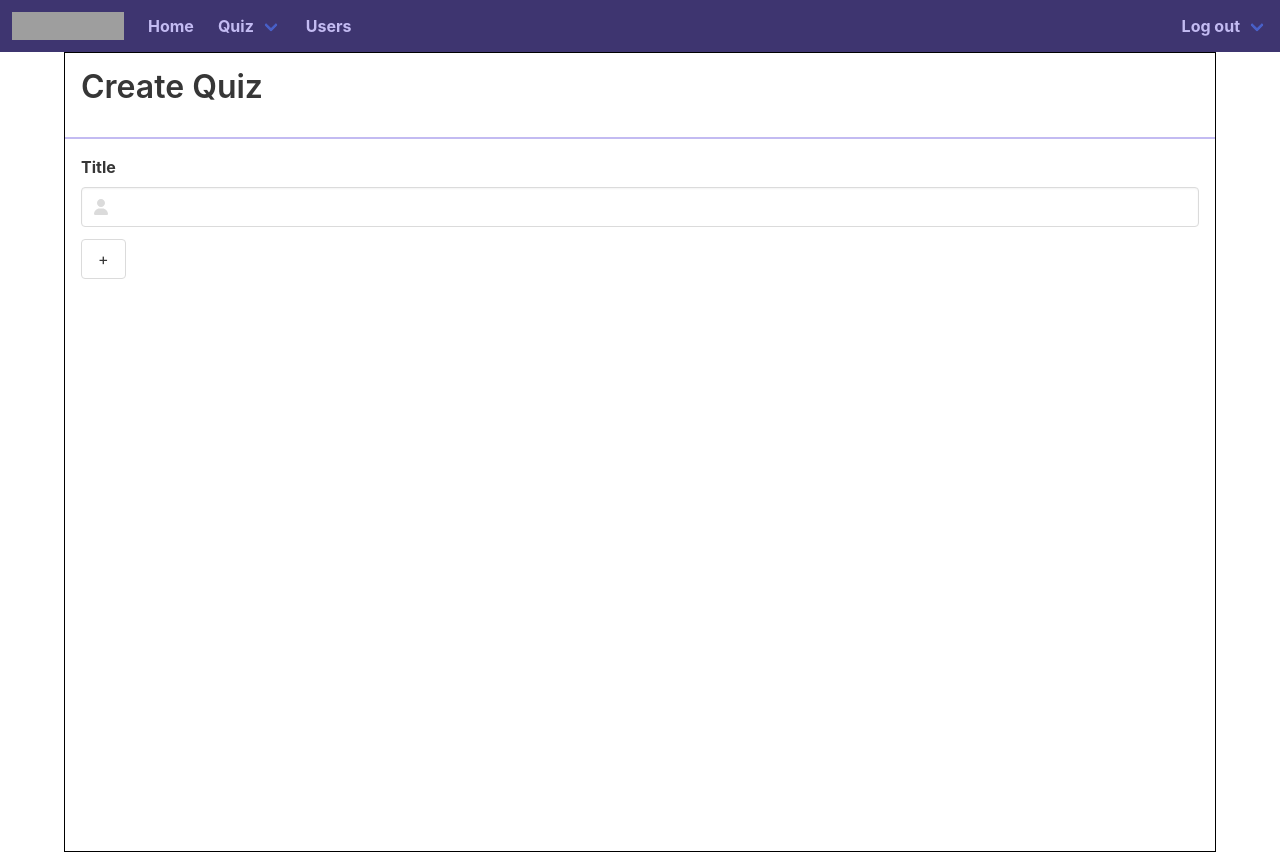
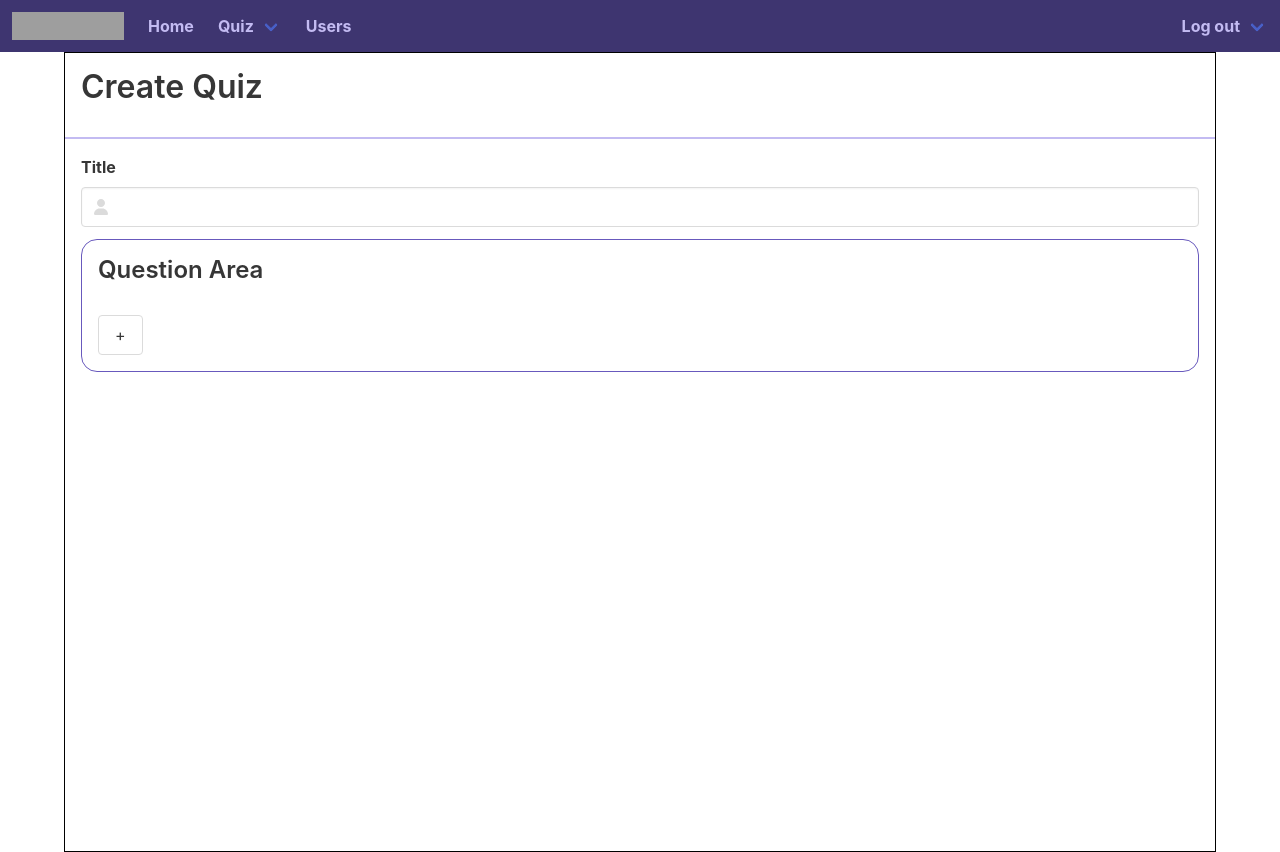
Before and after one commit to fabiodavilla/quizbits, a Flask app: template app/templates/create-quiz.html in a window 1280 px wide. Run offline with Flask 3, Linux system fonts and the light colour scheme; the template is opened without the code that fills it, so the values that code supplies are empty; a user stored in the database is signed in; grey boxes are pictures that could not be loaded.

Commit message:
changes 2

```diff
--- /dev/null
+++ b/app/static/css/quiz.css
@@ -0,0 +1,9 @@
+#question_field {
+    border: 1px solid var(--colorPurple);
+    padding: 1em;
+    border-radius: 1em;
+}
+
+#question_field button {
+    margin-top: 1em;
+}
--- a/app/templates/create-quiz.html
+++ b/app/templates/create-quiz.html
@@ -2,6 +2,7 @@
 
 {% block head_content %}
 <title>Create Quiz</title>
+<link rel="stylesheet" href="{{ url_for('static', filename='css/quiz.css') }}">
 {% endblock %}
 
 {% block content %}
@@ -20,10 +21,11 @@
         </p>
       </div>
 
-      <div>
-          <button id="add_field" class="button">+</button>
-      	<div id="fields">
+      <div id="question_field">
+        <h3>Question Area</h3>
+		<div id="fields">
         </div>
+        <button id="add_field" class="button">+</button>
       </div>
   </div>
 </div>
@@ -31,17 +33,22 @@
 <script>
     const button = document.getElementById('add_field');
     const fields = document.getElementById('fields');
+
+    let num = 1;
+
     button.onclick = () => {
+        let str = `question_${num}`;
+
         fields.innerHTML += `
-        	<div class="field">
-        	<label class="label" for="name">Name</label>
-        	<p class="control has-icons-left">
-          	<input class="input" type="text" name="name" id="name">
-          	<span class="icon is-small is-left">
-	            <i class="fa-solid fa-user"></i>
-          </span>
+          <div class="field">
+            <label class="label" for="${str}">${str}</label>
+            <p class="control has-icons-left">
+          	  <input class="input" type="text" name="${str}" id="${str}">
     	    </p>
-      	</div>`
+      	  </div>
+        `;
+
+    	num++;
     }
 </script>
 {% endblock %}
```
